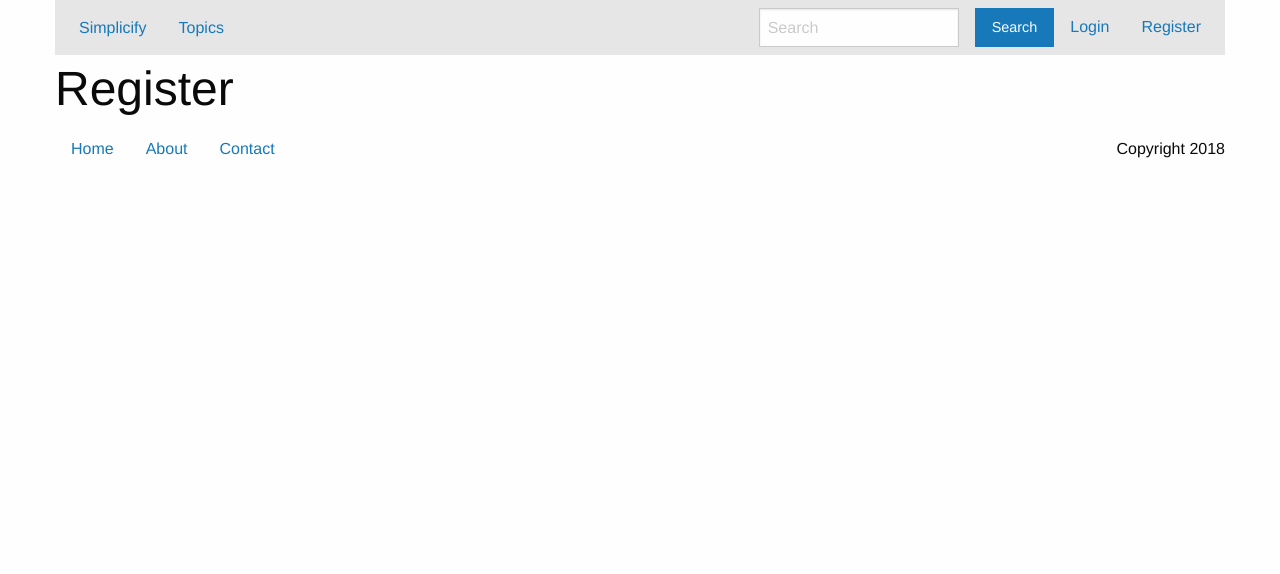
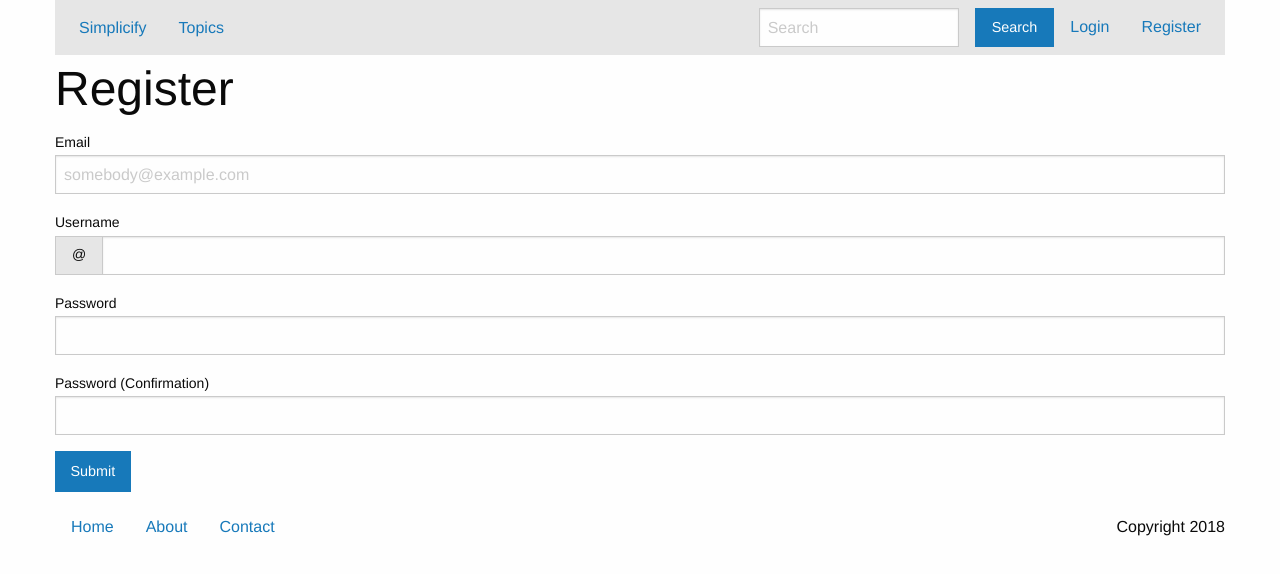
Before and after one commit to CarlJohnston/domauthority_client, a React (Create React App) app in the folder frontend/: page /register in a window 1280 px wide. Shown: the top 574 px of the page. Built offline with nearby package versions, Linux system fonts and the light colour scheme.

Commit message:
Basic registration form and submission logic

```diff
--- a/frontend/src/components/Register/Register.js
+++ b/frontend/src/components/Register/Register.js
@@ -1,11 +1,117 @@
 import React, { Component } from 'react';
 import { Route, Link } from 'react-router-dom';
+import PNotify from 'pnotify/dist/umd/PNotify';
+import PNotifyButtons from 'pnotify/dist/umd/PNotifyButtons';
+
+import $ from 'jquery';
+window.jQuery = window.$ = $;
+require('foundation-sites');
 
 class Register extends Component {
+  constructor(props) {
+    super(props);
+
+    this.registerFormNode = React.createRef();
+  }
+
+  componentDidMount() {
+    this.$form = $(this.registerFormNode.current);
+
+    this.$form.foundation();
+
+    this.$form.on('submit', (e) => {
+      e.preventDefault();
+    });
+
+    this.$form.on('formvalid.zf.abide', (e) => {
+      var email = this.$form.find('#email').val();
+      var username = this.$form.find('#username').val();
+      var passwordInitial = this.$form.find('#password-initial').val();
+      var passwordConfirm = this.$form.find('#password-confirm').val();
+      var request = new Request('/authenticate', {
+        method: 'POST',
+        headers: {
+          'Content-Type': 'application/json',
+        },
+        body: JSON.stringify({
+          email: email,
+          username: username,
+          password: passwordInitial,
+          password_confirmation: passwordConfirm,
+        }),
+      });
+      fetch(request)
+        .then((response) => {
+          var statusType;
+
+          return response.json();
+        }).then((body) => {
+          var messages = []
+          if (body.errors) {
+            if (body.errors.full_messages) {
+              body.errors.full_messages.forEach((error) => {
+                messages.push(error);
+              });
+            } else {
+              body.errors.forEach((error) => {
+                messages.push(error);
+              });
+            }
+          } else {
+            messages.push('Account successfully created.');
+          }
+
+          messages.forEach((message) => {
+            PNotify.alert({
+              text: message,
+              type: body.status || 'error',
+              delay: 3000,
+            });
+          });
+        });
+    });
+  }
+
   render() {
     return (
       <div>
-        <h1>Register</h1>
+        <div>
+          <h1>Register</h1>
+          <form ref={this.registerFormNode} data-abide noValidate>
+            <label>
+              Email
+              <input id="email" name="email" type="email" placeholder="somebody@example.com" required pattern="email" />
+            </label>
+            <span className="form-error" data-form-error-for="email">
+              Please enter a valid email address.
+            </span>
+            <label>
+              Username
+              <div className="input-group">
+                <span className="input-group-label">@</span>
+                <input id="username" className="input-group-field" name="username" type="text" required />
+              </div>
+            </label>
+            <span className="form-error" data-form-error-for="username">
+              Please enter a valid username.
+            </span>
+            <label>
+              Password
+              <input id="password-initial" name="password-initial" type="password" required />
+            </label>
+            <span className="form-error" data-form-error-for="password-initial">
+              Please enter a valid password.
+            </span>
+            <label>
+              Password (Confirmation)
+              <input id="password-confirm" name="password-confirm" type="password" required data-equalto="password-initial" />
+            </label>
+            <span className="form-error" data-form-error-for="password-confirm">
+              Please ensure password matches.
+            </span>
+            <button className="button" type="submit">Submit</button>
+          </form>
+        </div>
       </div>
     );
   }
```
